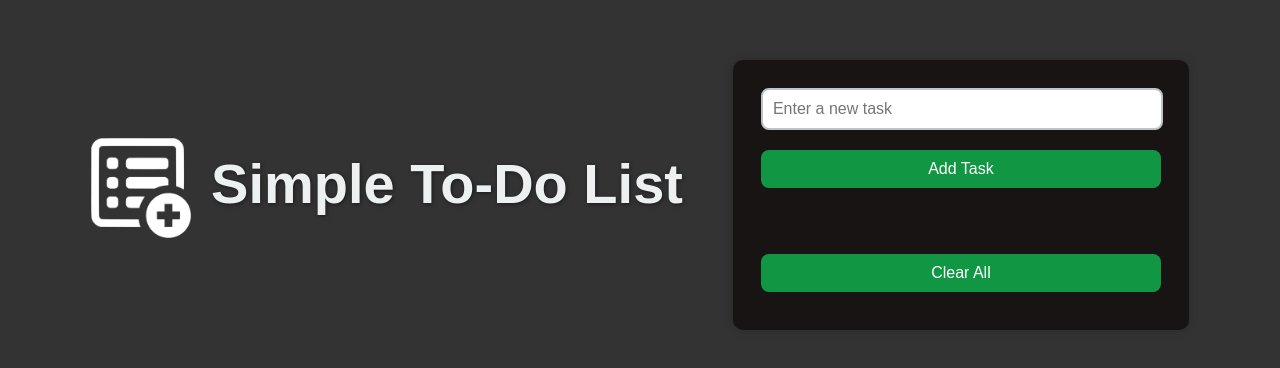
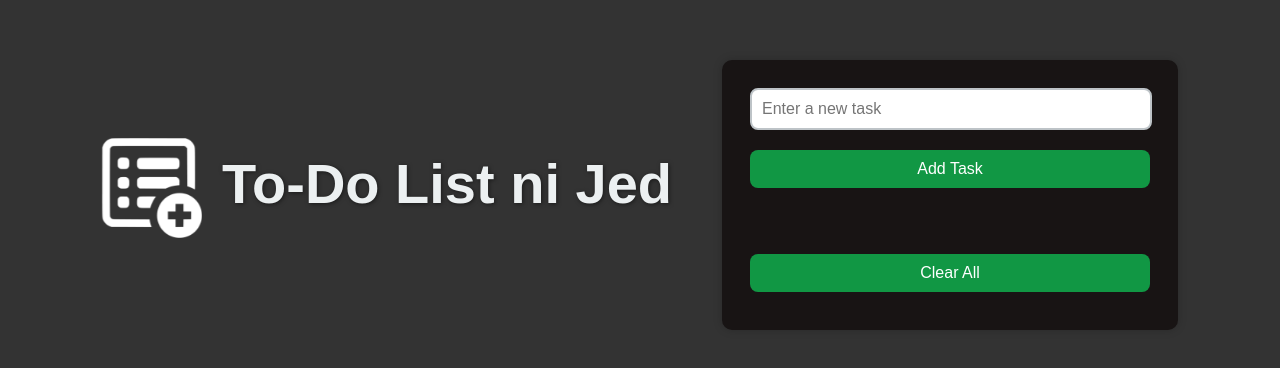
Before and after one commit to Augustus1417/ToDoList, a plain HTML site: page index.html in a window 1280 px wide. Shown: the part 220-588 px from the top of the page. Drawn offline with Linux system fonts and the light colour scheme.

Commit message:
Update index.html

```diff
--- a/index.html
+++ b/index.html
@@ -11,7 +11,7 @@
         <img src="image.png" alt="image" class="animation">
     </div>
 
-    <h1>Simple To-Do List</h1>
+    <h1>To-Do List ni Jed</h1>
     <div class="container">
         <input type="text" id="taskInput" placeholder="Enter a new task">
         <button id="addTaskBtn" class="operationBtn">Add Task</button>
```
